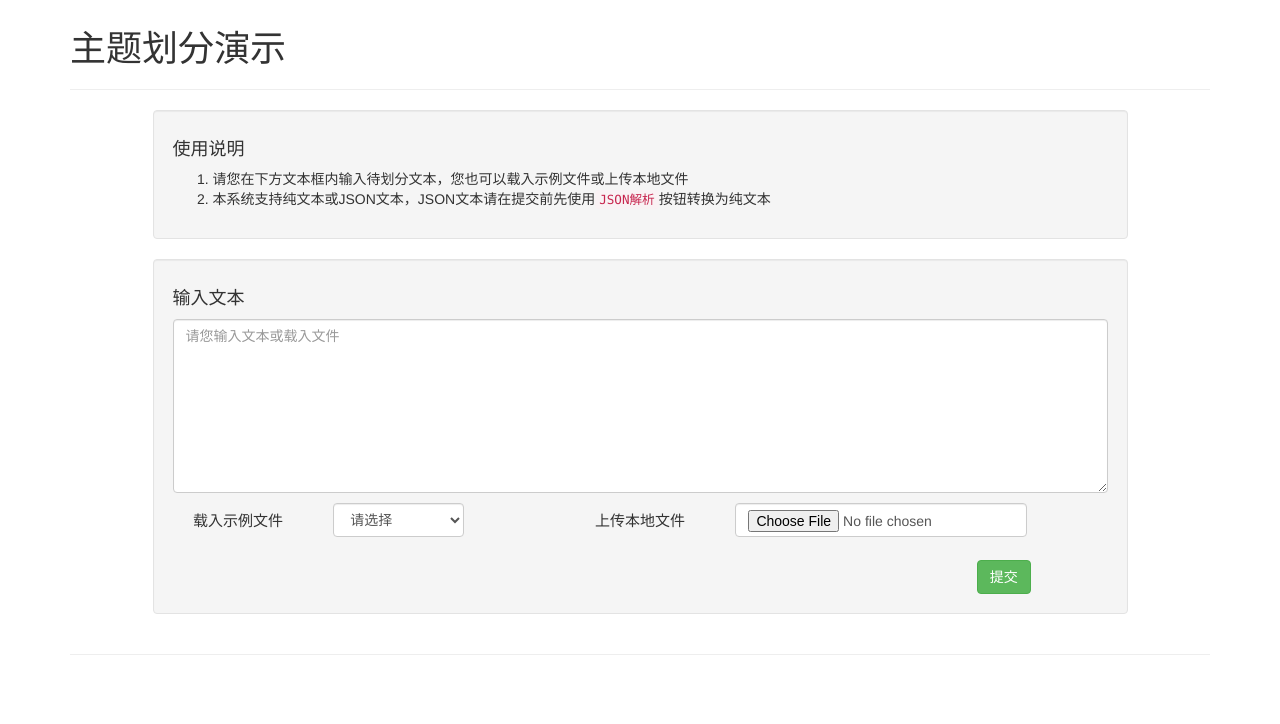
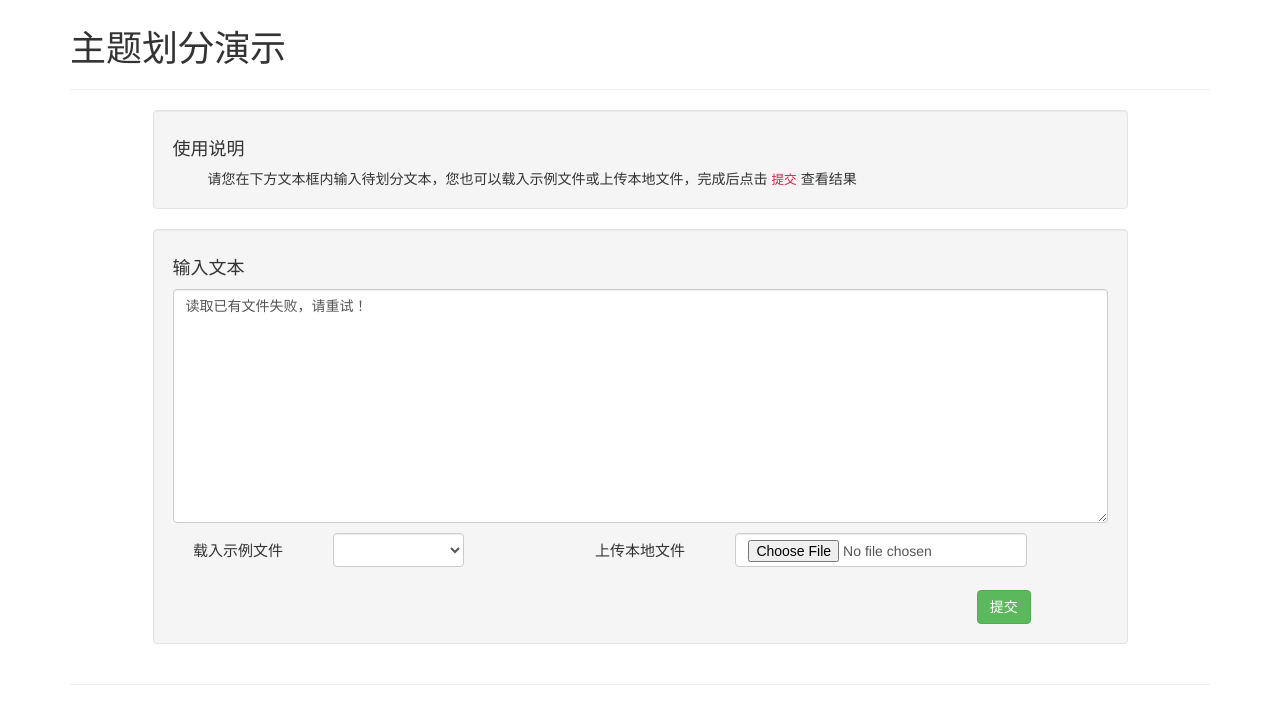
Before and after one commit to yangapku/demosite, a Django app: template tc_demo/templates/tc_demo/index.html in a window 1280 px wide. Shown: the part 51-775 px from the top of the page. Run offline with Django 3.2, Linux system fonts and the light colour scheme; the template is opened without the code that fills it, so the values that code supplies are empty; some libraries are stand-ins or nearby versions.

Commit message:
change file sequence and add submit check

```diff
--- a/tc_demo/rawdata/resultfile/res_0001.txt
+++ b/tc_demo/rawdata/resultfile/res_0001.txt
@@ -1 +1 @@
-{"sub_topic":[{"t_id":1,"sub_title":[{"st_e_id":0,"st_e":0,"st_id":0,"st_b":0,"st_p_id":1}],"p_e":7,"p_b":0}]}
+{"sub_topic":[{"t_id":0,"p_b":0,"p_e":0,"t_abstract":"泰国首都曼谷被命名为2013年世界图书之都。","sub_title":[{"st_id":0}]},{"t_id":1,"p_b":1,"p_e":2,"t_abstract":"曼谷当选原因分析。","sub_title":[{"st_id":0}]},{"t_id":2,"p_b":3,"p_e":5,"t_abstract":"世界图书之都评选活动简介。","sub_title":[{"st_id":0}]}],"sub_topic_rel":[{"t_id":0,"t_rel":"1"},{"t_id":1,"t_rel":"2"},{"t_id":2,"t_rel":"2"}],"sub_rel":"1","sub_type":"2"}
--- a/tc_demo/rawdata/resultfile/res_0002.txt
+++ b/tc_demo/rawdata/resultfile/res_0002.txt
@@ -1 +1 @@
-{"sub_topic":[{"t_id":0,"sub_title":[{"st_e_id":0,"st_e":0,"st_id":0,"st_b":0,"st_p_id":0}],"p_e":"17","p_b":0}]}
+{"sub_topic":[{"t_id":0,"p_b":0,"p_e":5,"t_abstract":"富临运业拟定增18亿曲线入股华西证券。","sub_title":[{"st_id":0,"st_p_id":0,"st_b":0,"st_e":50}]},{"t_id":1,"p_b":6,"p_e":13,"t_abstract":"金新农欲跨界互联网拟5.25亿并购盈华讯方80%股权。","sub_title":[{"st_id":0,"st_p_id":6,"st_b":0,"st_e":64}]},{"t_id":2,"p_b":14,"p_e":"21","t_abstract":"太原重工拟定增24亿元加码高端装备制造。","sub_title":[{"st_id":0,"st_p_id":14,"st_b":0,"st_e":53}]}],"sub_topic_rel":[{"t_id":0,"t_rel":"0"},{"t_id":1,"t_rel":"0"},{"t_id":2,"t_rel":"0"}],"sub_rel":"3","sub_type":"1"}
--- a/tc_demo/rawdata/resultfile/res_0012.txt
+++ b/tc_demo/rawdata/resultfile/res_0012.txt
@@ -1 +1 @@
-{"sub_topic":[{"t_id":0,"p_b":0,"p_e":0,"t_abstract":"泰国首都曼谷被命名为2013年世界图书之都。","sub_title":[{"st_id":0}]},{"t_id":1,"p_b":1,"p_e":2,"t_abstract":"曼谷当选原因分析。","sub_title":[{"st_id":0}]},{"t_id":2,"p_b":3,"p_e":5,"t_abstract":"世界图书之都评选活动简介。","sub_title":[{"st_id":0}]}],"sub_topic_rel":[{"t_id":0,"t_rel":"1"},{"t_id":1,"t_rel":"2"},{"t_id":2,"t_rel":"2"}],"sub_rel":"1","sub_type":"2"}
+{"sub_topic":[{"t_id":1,"sub_title":[{"st_e_id":0,"st_e":0,"st_id":0,"st_b":0,"st_p_id":1}],"p_e":7,"p_b":0}]}
--- a/tc_demo/rawdata/resultfile/res_0089.txt
+++ b/tc_demo/rawdata/resultfile/res_0089.txt
@@ -1 +1 @@
-{"sub_topic":[{"t_id":0,"p_b":0,"p_e":5,"t_abstract":"富临运业拟定增18亿曲线入股华西证券。","sub_title":[{"st_id":0,"st_p_id":0,"st_b":0,"st_e":50}]},{"t_id":1,"p_b":6,"p_e":13,"t_abstract":"金新农欲跨界互联网拟5.25亿并购盈华讯方80%股权。","sub_title":[{"st_id":0,"st_p_id":6,"st_b":0,"st_e":64}]},{"t_id":2,"p_b":14,"p_e":"21","t_abstract":"太原重工拟定增24亿元加码高端装备制造。","sub_title":[{"st_id":0,"st_p_id":14,"st_b":0,"st_e":53}]}],"sub_topic_rel":[{"t_id":0,"t_rel":"0"},{"t_id":1,"t_rel":"0"},{"t_id":2,"t_rel":"0"}],"sub_rel":"3","sub_type":"1"}
+{"sub_topic":[{"t_id":0,"sub_title":[{"st_e_id":0,"st_e":0,"st_id":0,"st_b":0,"st_p_id":0}],"p_e":"17","p_b":0}]}
--- a/tc_demo/templates/tc_demo/index.html
+++ b/tc_demo/templates/tc_demo/index.html
@@ -13,12 +13,33 @@
         <link href="{% static 'tc_demo/css/jquery-ui.structure.min.css' %}" rel="stylesheet">
         <link href="{% static 'tc_demo/css/jquery-ui.theme.min.css' %}" rel="stylesheet">
 		<script>
-			var activeid='0000';
+			var activeid='0001';
 			$(function(){
 				$('#result_display_part').hide();
+				$.get('getfile/',{
+					'id':activeid
+				}).done(function(jsontext){
+					var jsonobj=JSON.parse(jsontext);
+					var rawtext="";
+					for(var i=0;i<jsonobj.doc.length;i++){
+						for(var j=0;j<jsonobj.doc[i].length;j++){
+							rawtext=rawtext+jsonobj.doc[i][j].cont;
+							if(!(i===jsonobj.doc.length-1&&j===jsonobj.doc[i].length-1)){
+								rawtext=rawtext+'\n';
+							}
+						}
+					}
+					$('#text_area').val(rawtext);
+				}).fail(function(){
+					$('#text_area').val('读取已有文件失败，请重试！');
+				});
 			})
 			$(function(){
 				$('#update_result').click(function(){
+					if($('#text_area').val()===""){
+						alert("输入文本不能为空");
+						return;
+					}
 					var rawtext=$('#text_area').val().split('\n');
 					$.get('getresult/',{
 						'id':activeid
@@ -47,10 +68,6 @@
 			$(function(){
 				$('#select_file').change(function(){
 					activeid=$('#select_file>option:selected').val();
-					if(activeid==="0000"){
-						$('#text_area').val("");
-						return;
-					}
 					$.get('getfile/',{
 						'id':activeid
 					}).done(function(jsontext){
@@ -100,10 +117,8 @@
 				<div class="col-md-10"><!--main display area-->
 					<div id="introduction_part" class="row well">
 						<h4>使用说明</h4>
-						<ol>
-							<li>请您在下方文本框内输入待划分文本，您也可以载入示例文件或上传本地文件</li>
-							<li>本系统支持纯文本或JSON文本，JSON文本请在提交前先使用<code>JSON解析</code>按钮转换为纯文本</li>
-						</ol>
+						&nbsp;&nbsp;&nbsp;&nbsp;&nbsp;&nbsp;&nbsp;&nbsp;
+						请您在下方文本框内输入待划分文本，您也可以载入示例文件或上传本地文件，完成后点击<code>提交</code>查看结果
 					</div><!--First row: readme-->
 					<div id="input_text_part" class="row well">
 						<form id="input_text">
@@ -111,7 +126,7 @@
 								<div class="col-md-12">
 									<h4>输入文本</h4>
 									<p>
-										<textarea id="text_area" class="form-control" cols=130 rows=8 placeholder="请您输入文本或载入文件"></textarea>
+										<textarea id="text_area" class="form-control" cols=130 rows=11 placeholder="请您输入文本或载入文件"></textarea>
 									</p>
 								</div>
 							</div>
@@ -123,13 +138,15 @@
 								</div>
 								<div class="col-md-2">
 									<select id="select_file" class="form-control" name="file_index">
-										<option value="0000" selected>请选择</option>
 										<script>
 											function pad(num) {
 												return Array(4-(''+num).length+1).join(0)+num;
 											}
 											for(var i=1;i<=parseInt({{ demo_count }});i++){
 												var optionline="<option value=\""+pad(i)+"\""+" id=\"choice_"+pad(i)+"\"";
+												if(i===1){
+													optionline+=" selected";
+												}
 												optionline+=">"+pad(i)+".txt</option>\n";
 												document.write(optionline);
 											}
```
Also changed, not shown: tc_demo/rawdata/srcfile/0001.json (+1 -1 lines), tc_demo/rawdata/srcfile/0002.json (+1 -1 lines), tc_demo/rawdata/srcfile/0012.json (+1 -1 lines), tc_demo/rawdata/srcfile/0089.json (+1 -1 lines).
